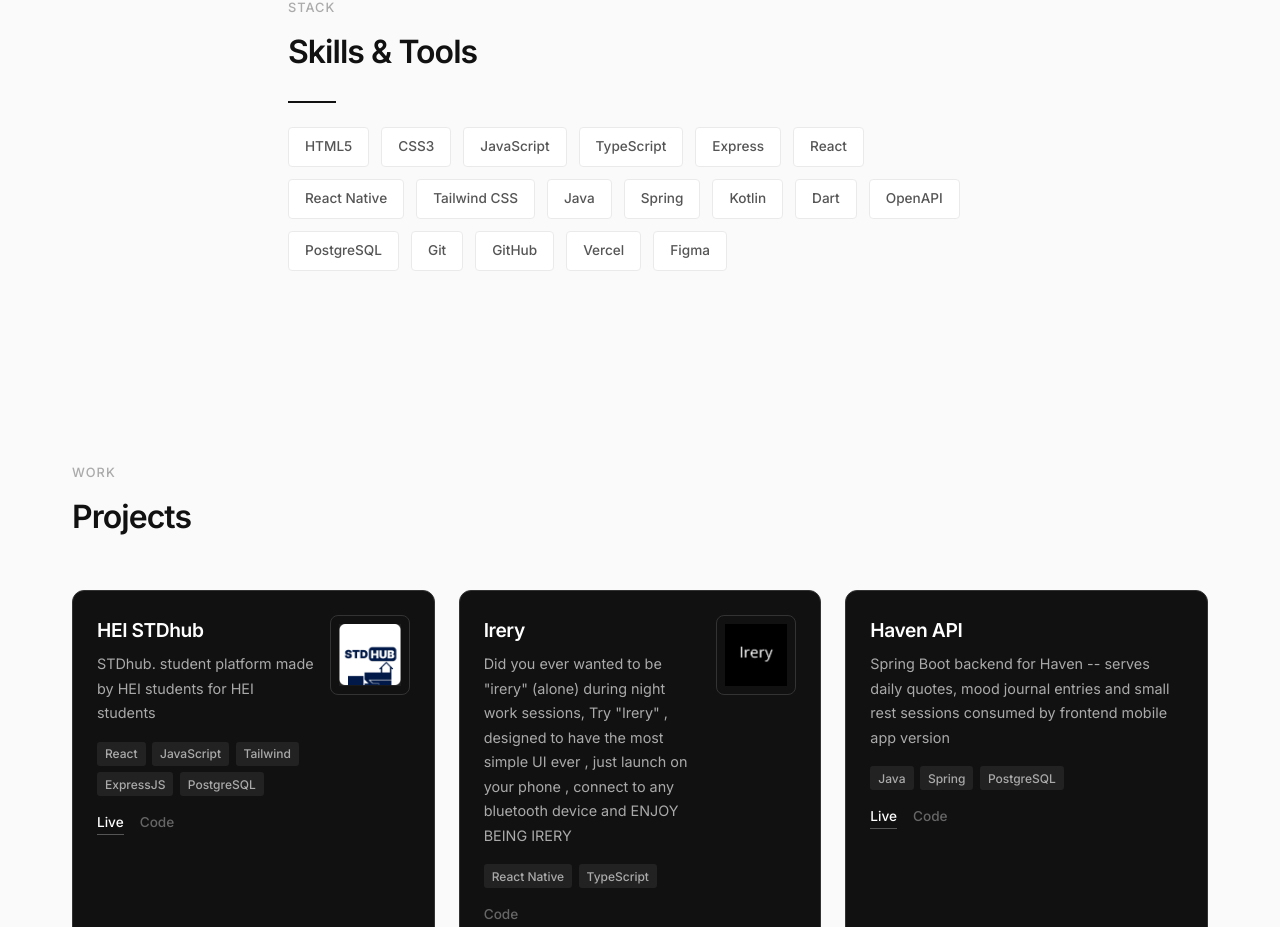
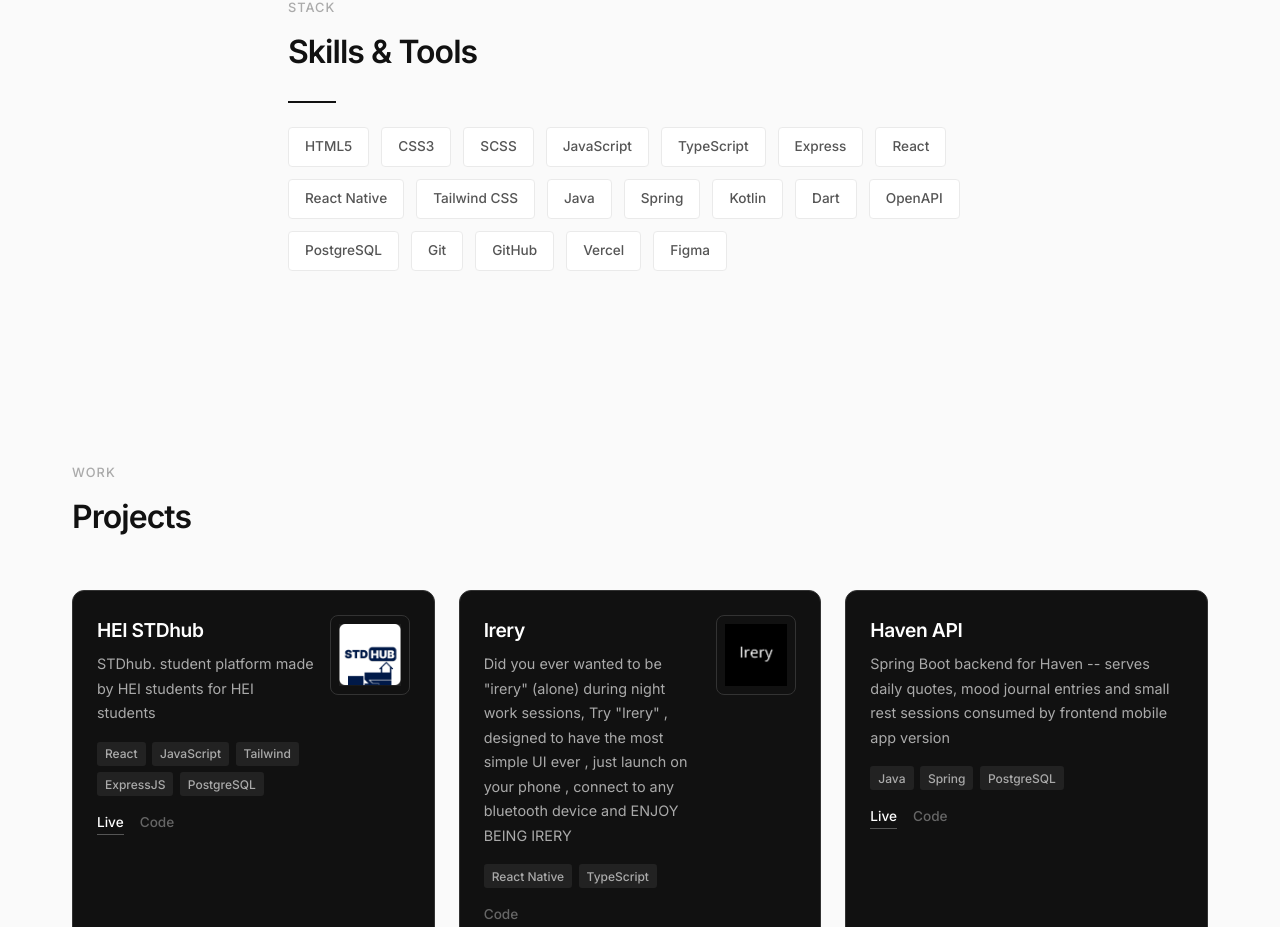
Before and after one commit to fatratra-png/fatratra-portfolio, a React (Vite) app: page / in a window 1280 px wide. Shown: the part 1455-2382 px from the top of the page. Built offline with nearby package versions, Linux system fonts and the light colour scheme.

Commit message:
chore: add SCSS in skills

```diff
--- a/src/content.ts
+++ b/src/content.ts
@@ -43,6 +43,7 @@ export const content: Content = {
       skills: [
             { name: "HTML5", color: "#e34c26" },
             { name: "CSS3", color: "#563d7c" },
+            { name: "SCSS", color: "" },
             { name: "JavaScript", color: "#f7df1e" },
             { name: "TypeScript", color: "#3178c6" },
             { name: "Express", color: "" },
```
